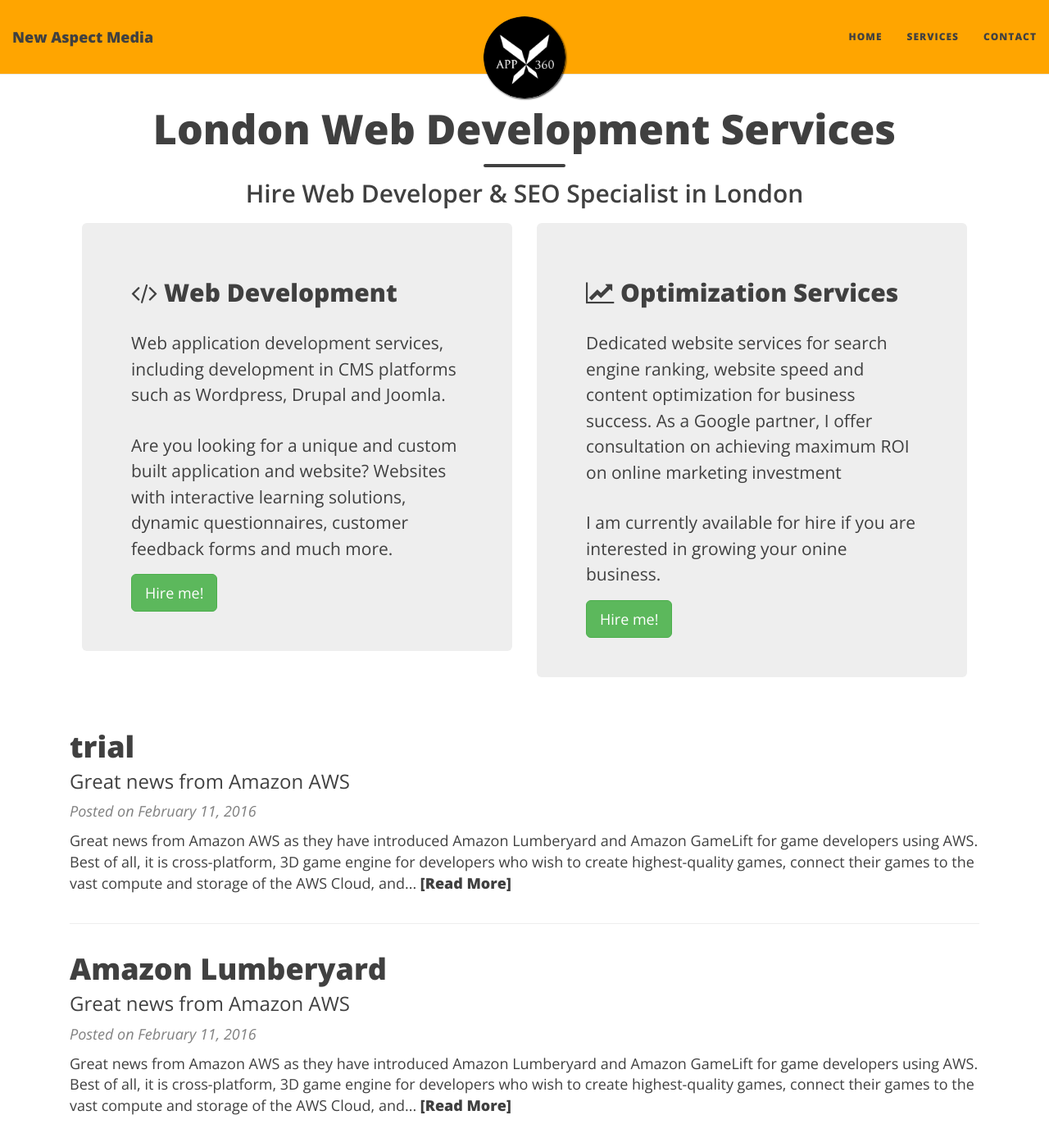
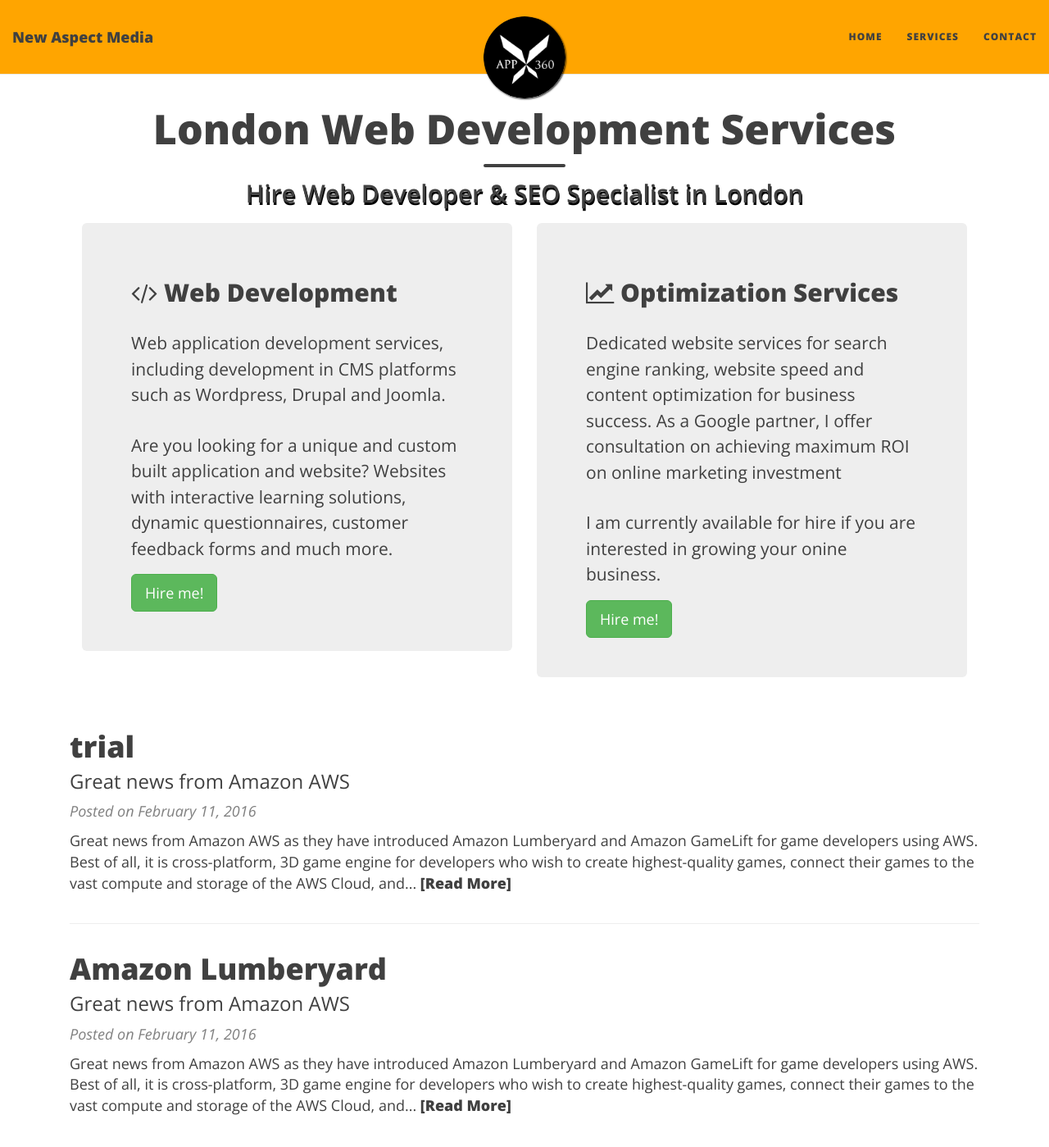
Before and after one commit to newmedia77/appxnam, a Jekyll site: the page built from index.html, in a window 1280 px wide and 1400 px high. Shown: the whole window at 82% size. Built offline with Jekyll 4.4.1, drawn with Linux system fonts in a browser that asks for light colours; nearby versions of some CDN libraries; the list of posts is cut into pages by our own code.

Commit message:
andreas
header text

```diff
--- a/css/main.css
+++ b/css/main.css
@@ -346,7 +346,7 @@ header.home-header .home-page-heading .home-page-subheading {
   display: block;
   font-family: 'Open Sans', 'Helvetica Neue', Helvetica, Arial, sans-serif;
   font-weight: 600;
-  font-shadow: 1px 3px #000000;
+  text-shadow: 1px 3px #000000;
   margin: 10px 0 0;
 }
 
```
